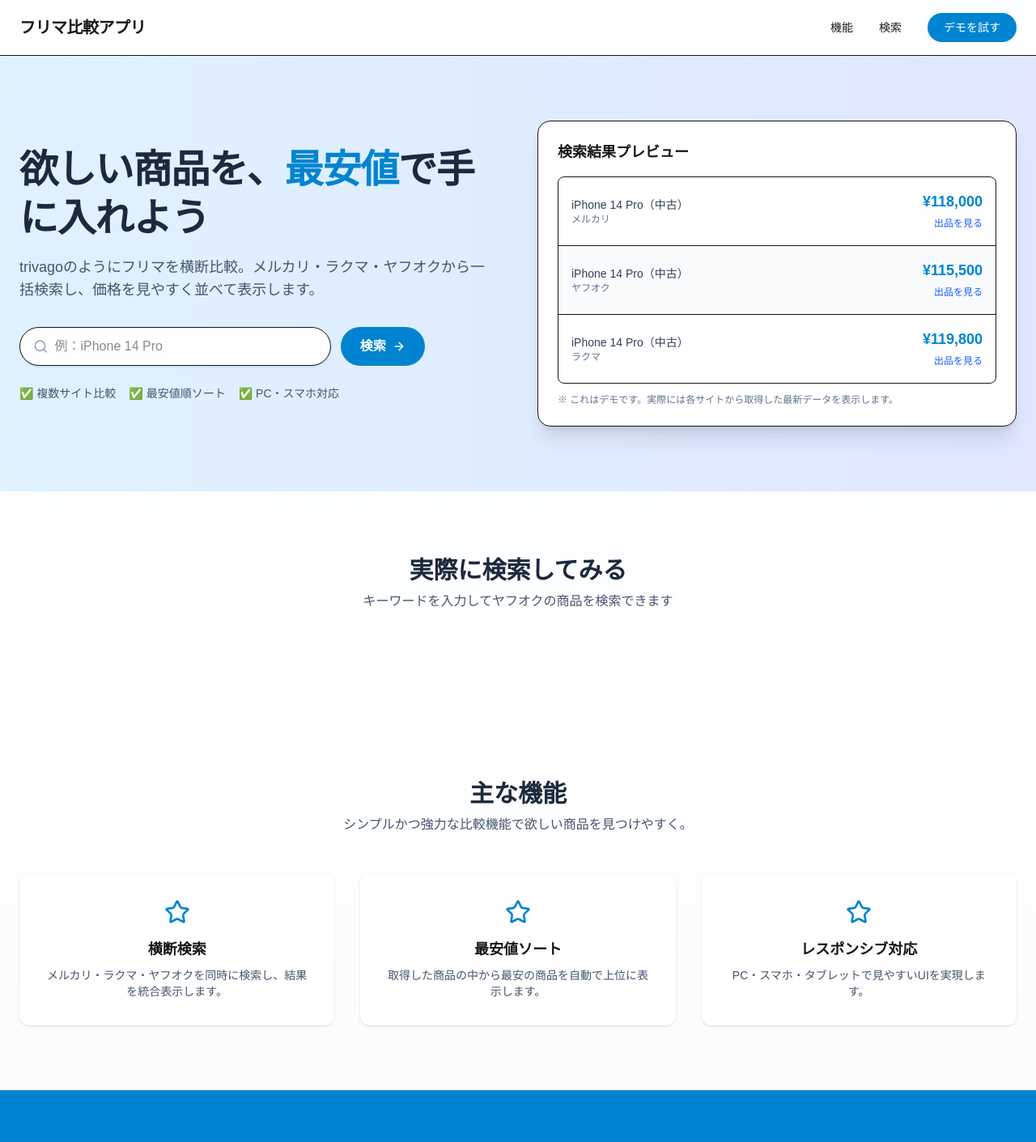
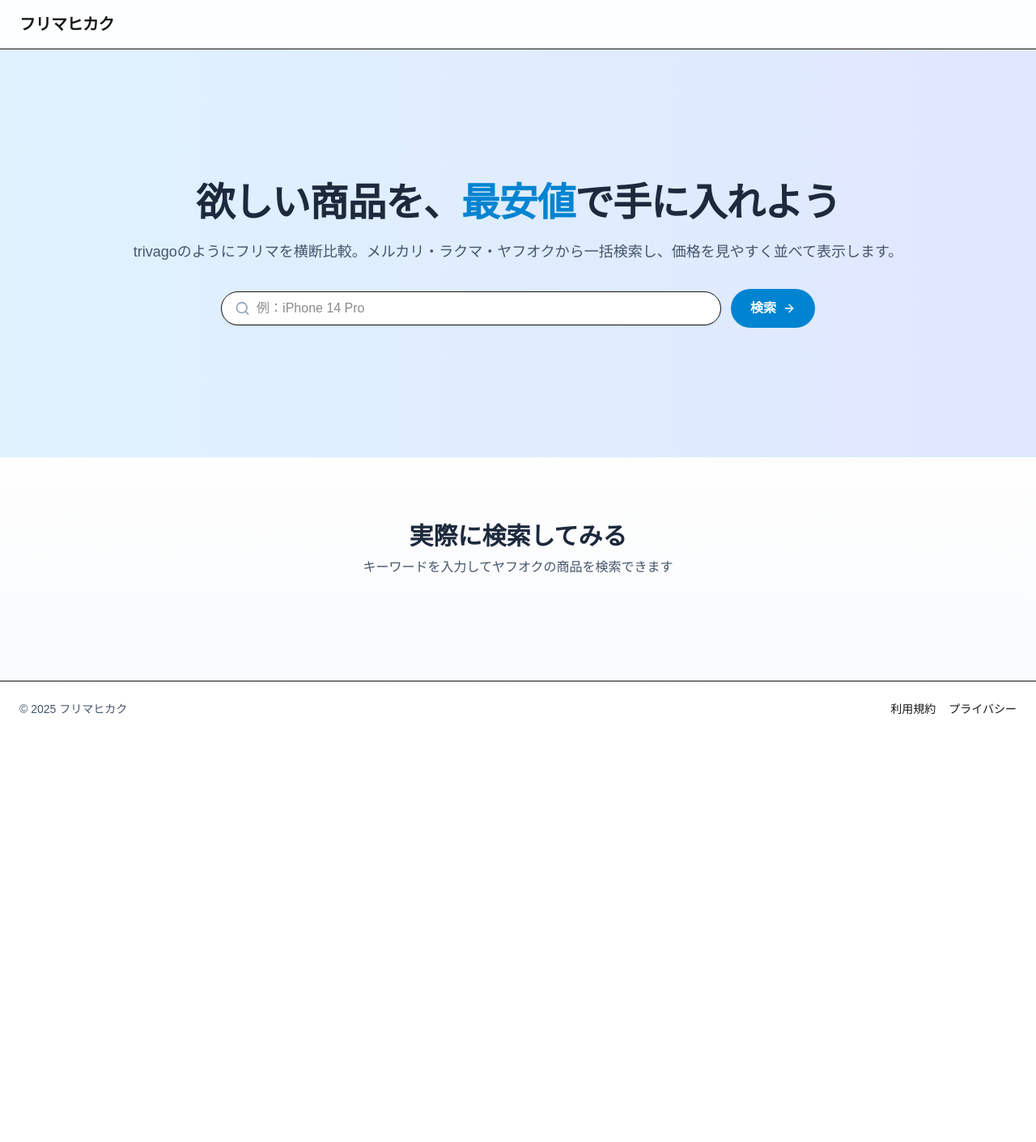
Before and after one commit to Rsm-Microstate/team-dev, a Next.js app: page / in a window 1280 px wide. Shown: the top 1411 px of the page at 81% size. After the commit the page ends 910 px from the top, so only its background shows below. Built offline with nearby package versions, Linux system fonts and the light colour scheme.

Commit message:
メインページの見た目変更

```diff
--- a/src/app/api/search/route.ts
+++ b/src/app/api/search/route.ts
@@ -22,12 +22,10 @@ export async function GET(request: NextRequest) {
 
     console.log('検索キーワード:', keyword);
 
-    // ヤフオクの検索URL
     const searchUrl = `https://auctions.yahoo.co.jp/search/search?p=${encodeURIComponent(keyword)}&va=${encodeURIComponent(keyword)}`;
 
     console.log('スクレイピングURL:', searchUrl);
 
-    // ユーザーエージェントを設定してリクエスト
     const response = await fetch(searchUrl, {
       headers: {
         'User-Agent': 'Mozilla/5.0 (Windows NT 10.0; Win64; x64) AppleWebKit/537.36 (KHTML, like Gecko) Chrome/120.0.0.0 Safari/537.36',
@@ -44,30 +42,23 @@ export async function GET(request: NextRequest) {
     const html = await response.text();
     console.log('HTML取得成功。サイズ:', html.length);
 
-    // cheerioでHTMLをパース
     const $ = cheerio.load(html);
     const items: ScrapedItem[] = [];
 
-    // ヤフオクの検索結果をスクレイピング
-    // 注意: ヤフオクのHTML構造は変更される可能性があります
     $('.Product').each((index, element) => {
       try {
         const $item = $(element);
 
-        // 商品名
         const title = $item.find('.Product__title').text().trim() ||
                      $item.find('h3').text().trim();
 
-        // 画像URL
         const imageUrl = $item.find('.Product__imageData img').attr('src') ||
                         $item.find('img').first().attr('src');
 
-        // 価格
-        const priceText = $item.find('.Product__priceValue').text().trim() ||
-                         $item.find('.u-fs16').text().trim();
-        const price = priceText.replace(/[^0-9]/g, ''); // 数字のみ抽出
+        const priceText = $item.find('.Product__priceValue').first().text().trim() ||
+                         $item.find('.u-fs16').first().text().trim();
+        const price = priceText.replace(/[^0-9]/g, '');
 
-        // オークションID（URLから抽出）
         const link = $item.find('a').attr('href');
         const auctionId = link ? link.match(/[a-z][0-9]+/)?.[0] || `scraped_${index}` : `scraped_${index}`;
 
@@ -88,11 +79,10 @@ export async function GET(request: NextRequest) {
 
     if (items.length === 0) {
       console.log('アイテムが見つかりませんでした。HTML構造が変更された可能性があります。');
-      console.log('HTML最初の1000文字:', html.substring(0, 1000));
     }
 
     return NextResponse.json({
-      items: items.slice(0, 40), // 最大40件
+      items: items.slice(0, 40),
       total: items.length.toString(),
     });
 
--- a/src/app/page.tsx
+++ b/src/app/page.tsx
@@ -57,7 +57,7 @@ export default function Home() {
   return (
     <>
       <Head>
-        <title>フリマ比較アプリ — 最安値を一目で</title>
+        <title>フリマヒカク — 最安値を一目で</title>
         <meta name="description" content="複数のフリマサイトを横断検索して最安値を表示するWebアプリケーション" />
       </Head>
 
@@ -67,27 +67,17 @@ export default function Home() {
           <div className="max-w-7xl mx-auto w-full px-6 py-4 flex items-center justify-between">
             <div className="flex items-center gap-3">
               <h1 className="text-xl font-extrabold tracking-tight">
-                フリマ比較アプリ
+                フリマヒカク
               </h1>
             </div>
-            <nav className="hidden md:flex gap-8 items-center text-sm font-medium">
-              <a href="#features" className="hover:text-sky-600">機能</a>
-              <a href="#search-section" className="hover:text-sky-600">検索</a>
-              <button
-                onClick={scrollToSearch}
-                className="bg-sky-600 text-white px-5 py-2 rounded-full hover:bg-sky-700 transition"
-              >
-                デモを試す
-              </button>
-            </nav>
             <button className="md:hidden px-3 py-2 border rounded-md">Menu</button>
           </div>
         </header>
 
         <main className="flex-1 w-full">
           {/* Hero Section */}
-          <section className="relative bg-gradient-to-r from-sky-100 to-indigo-100 py-20">
-            <div className="max-w-7xl mx-auto px-6 grid grid-cols-1 md:grid-cols-2 gap-12 items-center">
+          <section className="relative bg-gradient-to-r from-sky-100 to-indigo-100 py-40">
+            <div className="max-w-7xl mx-auto px-6 gap-12 flex items-center justify-center flex-col text-center">
               <div>
                 <h2 className="text-4xl md:text-5xl font-extrabold leading-tight tracking-tight text-slate-800">
                   欲しい商品を、<span className="text-sky-600">最安値</span>で手に入れよう
@@ -95,7 +85,7 @@ export default function Home() {
                 <p className="mt-4 text-lg text-slate-600">
                   trivagoのようにフリマを横断比較。メルカリ・ラクマ・ヤフオクから一括検索し、価格を見やすく並べて表示します。
                 </p>
-                <div className="mt-8 flex flex-col sm:flex-row gap-3">
+                <div className="mt-8 flex items-center justify-center sm:flex-row gap-3">
                   <div className="flex items-center w-full sm:w-[65%] bg-white rounded-full shadow px-4 py-2 border">
                     <Search className="w-5 h-5 text-slate-400 mr-2" />
                     <input
@@ -116,43 +106,6 @@ export default function Home() {
                     <ArrowRight className="w-4 h-4" />
                   </button>
                 </div>
-                <div className="mt-6 text-sm text-slate-600 flex flex-wrap gap-4">
-                  <span className="flex items-center gap-1">✅ 複数サイト比較</span>
-                  <span className="flex items-center gap-1">✅ 最安値順ソート</span>
-                  <span className="flex items-center gap-1">✅ PC・スマホ対応</span>
-                </div>
-              </div>
-
-              <div className="bg-white rounded-2xl p-6 shadow-xl border">
-                <h3 className="font-semibold text-lg mb-4">検索結果プレビュー</h3>
-                <div className="divide-y border rounded-lg overflow-hidden">
-                  {[
-                    { name: "iPhone 14 Pro（中古）", site: "メルカリ", price: "¥118,000", link: "#" },
-                    { name: "iPhone 14 Pro（中古）", site: "ヤフオク", price: "¥115,500", link: "#" },
-                    { name: "iPhone 14 Pro（中古）", site: "ラクマ", price: "¥119,800", link: "#" },
-                  ].map((item, i) => (
-                    <div
-                      key={i}
-                      className={`p-4 flex items-center justify-between ${
-                        i % 2 === 1 ? "bg-slate-50" : ""
-                      }`}
-                    >
-                      <div>
-                        <div className="text-sm font-medium text-slate-700">{item.name}</div>
-                        <div className="text-xs text-slate-500">{item.site}</div>
-                      </div>
-                      <div className="text-right">
-                        <div className="text-lg font-bold text-sky-600">{item.price}</div>
-                        <a href={item.link} className="text-xs text-blue-600 hover:underline">
-                          出品を見る
-                        </a>
-                      </div>
-                    </div>
-                  ))}
-                </div>
-                <p className="mt-3 text-xs text-slate-500">
-                  ※ これはデモです。実際には各サイトから取得した最新データを表示します。
-                </p>
               </div>
             </div>
           </section>
@@ -207,10 +160,21 @@ export default function Home() {
 
                       <div className="flex items-center justify-between mt-4">
                         <div>
-                          <p className="text-xs text-gray-500">現在価格</p>
-                          <p className="text-lg font-bold text-sky-600">
-                            {item.CurrentPrice ? `¥${parseInt(item.CurrentPrice).toLocaleString()}` : "価格不明"}
-                          </p>
+                          {item.CurrentPrice ? (
+                            <>
+                              <div className="mb-1">
+                                <p className="text-xs text-gray-500">現在価格</p>
+                                <p className="text-lg font-bold text-sky-600">
+                                  ¥{parseInt(item.CurrentPrice).toLocaleString()}
+                                </p>
+                              </div>
+                            </>
+                          ) : (
+                            <div>
+                              <p className="text-xs text-gray-500">現在価格</p>
+                              <p className="text-lg font-bold text-gray-400">価格不明</p>
+                            </div>
+                          )}
                         </div>
 
                         <a
@@ -228,62 +192,13 @@ export default function Home() {
               </div>
             )}
           </section>
-
-          {/* Features */}
-          <section id="features" className="max-w-7xl mx-auto px-6 py-20 text-center">
-            <h3 className="text-3xl font-extrabold text-slate-800">主な機能</h3>
-            <p className="mt-2 text-slate-600">
-              シンプルかつ強力な比較機能で欲しい商品を見つけやすく。
-            </p>
-            <div className="mt-12 grid grid-cols-1 md:grid-cols-3 gap-8">
-              <div className="p-8 bg-white rounded-xl shadow hover:shadow-lg transition">
-                <Star className="w-8 h-8 text-sky-600 mx-auto" />
-                <h4 className="mt-4 font-bold text-lg">横断検索</h4>
-                <p className="mt-2 text-sm text-slate-600">
-                  メルカリ・ラクマ・ヤフオクを同時に検索し、結果を統合表示します。
-                </p>
-              </div>
-              <div className="p-8 bg-white rounded-xl shadow hover:shadow-lg transition">
-                <Star className="w-8 h-8 text-sky-600 mx-auto" />
-                <h4 className="mt-4 font-bold text-lg">最安値ソート</h4>
-                <p className="mt-2 text-sm text-slate-600">
-                  取得した商品の中から最安の商品を自動で上位に表示します。
-                </p>
-              </div>
-              <div className="p-8 bg-white rounded-xl shadow hover:shadow-lg transition">
-                <Star className="w-8 h-8 text-sky-600 mx-auto" />
-                <h4 className="mt-4 font-bold text-lg">レスポンシブ対応</h4>
-                <p className="mt-2 text-sm text-slate-600">
-                  PC・スマホ・タブレットで見やすいUIを実現します。
-                </p>
-              </div>
-            </div>
-          </section>
-
-          {/* CTA */}
-          <section className="bg-sky-600 text-white py-16">
-            <div className="max-w-7xl mx-auto px-6 flex flex-col md:flex-row items-center justify-between gap-6">
-              <div>
-                <h4 className="text-2xl font-extrabold">開発を始めよう</h4>
-                <p className="mt-2 text-sky-100">
-                  GitHubからコードを取得し、すぐにチーム開発をスタートできます。
-                </p>
-              </div>
-              <a
-                href="#"
-                className="bg-white text-sky-600 px-6 py-3 rounded-full font-semibold hover:bg-slate-100 transition"
-              >
-                GitHubへ
-              </a>
-            </div>
-          </section>
         </main>
 
         {/* Footer */}
         <footer className="w-full border-t bg-white">
           <div className="max-w-7xl mx-auto px-6 py-6 flex flex-col md:flex-row items-center justify-between gap-4">
             <div className="text-sm text-slate-600">
-              © {new Date().getFullYear()} フリマ比較アプリ
+              © {new Date().getFullYear()} フリマヒカク
             </div>
             <div className="flex gap-4 text-sm">
               <a href="#" className="hover:underline">利用規約</a>
```
